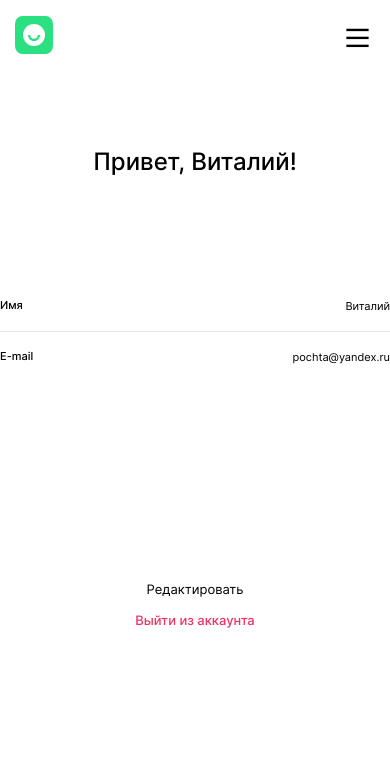
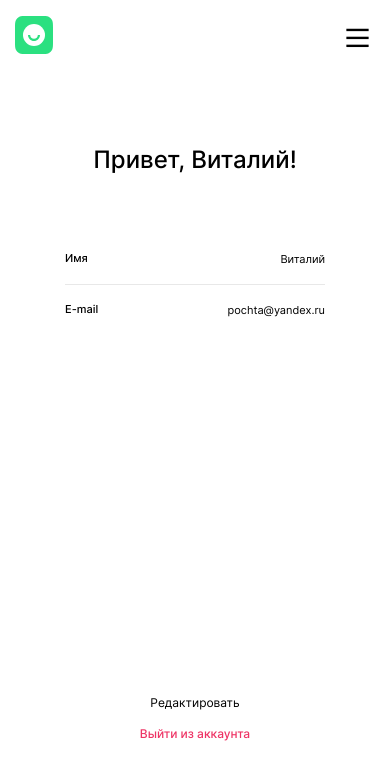
Before and after one commit to KalinaFrontend/movies-explorer-frontend, a React (Create React App) app: page /profile in a window 390 px wide. Shown: the top 780 px of the page. Built offline with nearby package versions, Linux system fonts and the light colour scheme; the HTML template or start-up script is replaced by a standard one.

Commit message:
feat: адаптировать под 320px

```diff
--- a/src/components/Authorization/Authorization.css
+++ b/src/components/Authorization/Authorization.css
@@ -53,7 +53,7 @@
 
 @media screen and (max-width: 768px) {
     .authorization__logo-container {
-        margin-top: 232px;
+        margin-top: 233px;
     }
 }
 
@@ -64,7 +64,7 @@
 }
 
 .authorization__text {
-    margin: 40px 0 40px 0;
+    margin: 38px 0 40px 0;
     font-weight: 500;
     font-size: 24px;
     line-height: 29px;
@@ -163,7 +163,8 @@
 }
 
 .authorization__confirm-button {
-    margin: 132px 0 0 0;
+    margin: 0;
+    margin-top: 134px;
     padding-left: 125px;
     padding-right: 125px;
     min-width: 396px;
@@ -180,7 +181,7 @@
 }
 
 .authorization__confirm-button-login {
-    margin-top: 138px;
+    margin-top: 203px;
 }
 
 .authorization__confirm-button:hover {
@@ -193,21 +194,21 @@
         margin-top: 133px;
     }
     .authorization__confirm-button-login {
-        margin-top: 203px;
+        margin-top: 202px;
     }
 }
 
 @media screen and (max-width: 480px) {
     .authorization__confirm-button {
         min-width: 260px;
-        margin-top: 222px;
+        margin-top: 225px;
         padding-left: 68px;
         padding-right: 68px;
         font-size: 12px;
         line-height: 15px;
     }
     .authorization__confirm-button-login {
-        margin-top: 290px;
+        margin-top: 292px;
     }
 }
 
--- a/src/components/Profile/Profile.css
+++ b/src/components/Profile/Profile.css
@@ -21,16 +21,36 @@
 }
 
 .profile__title {
+  margin: 75px 0 104px;
   font-size: 24px;
   font-weight: 500;
   color: #000;
-    margin: 74px 0 105px;
+}
+
+@media screen and (max-width: 768px) {
+  .profile__title {
+    margin: 237px 0 77px;
+  }
+}
+
+
+@media screen and (max-width: 480px) {
+  .profile__title {
+    margin: 72px 0 60px;
+  }
 }
 
 .profile__form {
   max-width: 410px;
   width: 100%;
   padding-bottom: 16px;
+}
+
+@media screen and (max-width: 480px) {
+  .profile__form {
+    margin: 0px 0 0px;
+    max-width: 260px;
+  }
 }
 
 .profile__label {
@@ -90,12 +110,22 @@
 
 .profile__btn_type_edit {
   color: #000;
-    margin-top: 200px;
+  margin-top: 202px;
 }
 
-  @media screen and (max-width: 568px) and (max-height: 320px) {
+@media screen and (max-width: 770px) {
   .profile__btn_type_edit {
-      margin-top: 50px;
+    margin-top: 192px;
+  }
+}
+
+@media screen and (max-width: 480px) {
+  .profile__btn_type_edit {
+    margin-top: 360px;
+    font-size: 12px;
+    line-height: 15px;
+    align-items: center;
+    text-align: center;
   }
 }
 
@@ -104,14 +134,23 @@
   font-weight: 500;
 }
 
+@media screen and (max-width: 480px) {
+  .profile__btn_type_logout {
+    font-size: 12px;
+    line-height: 15px;
+    align-items: center;
+    text-align: center;
+  }
+}
+
 .profile__input:focus {
   width: 90%;
-    outline: 1px solid #3456F3;
+  outline: 1px solid #3456f3;
   border-radius: 50px;
 }
 
 .profile__input:hover {
   width: 90%;
-    outline: 1px solid #3456F3;
+  outline: 1px solid #3456f3;
   border-radius: 50px;
 }
```
Lines whose indentation alone changed are shown as unchanged.
